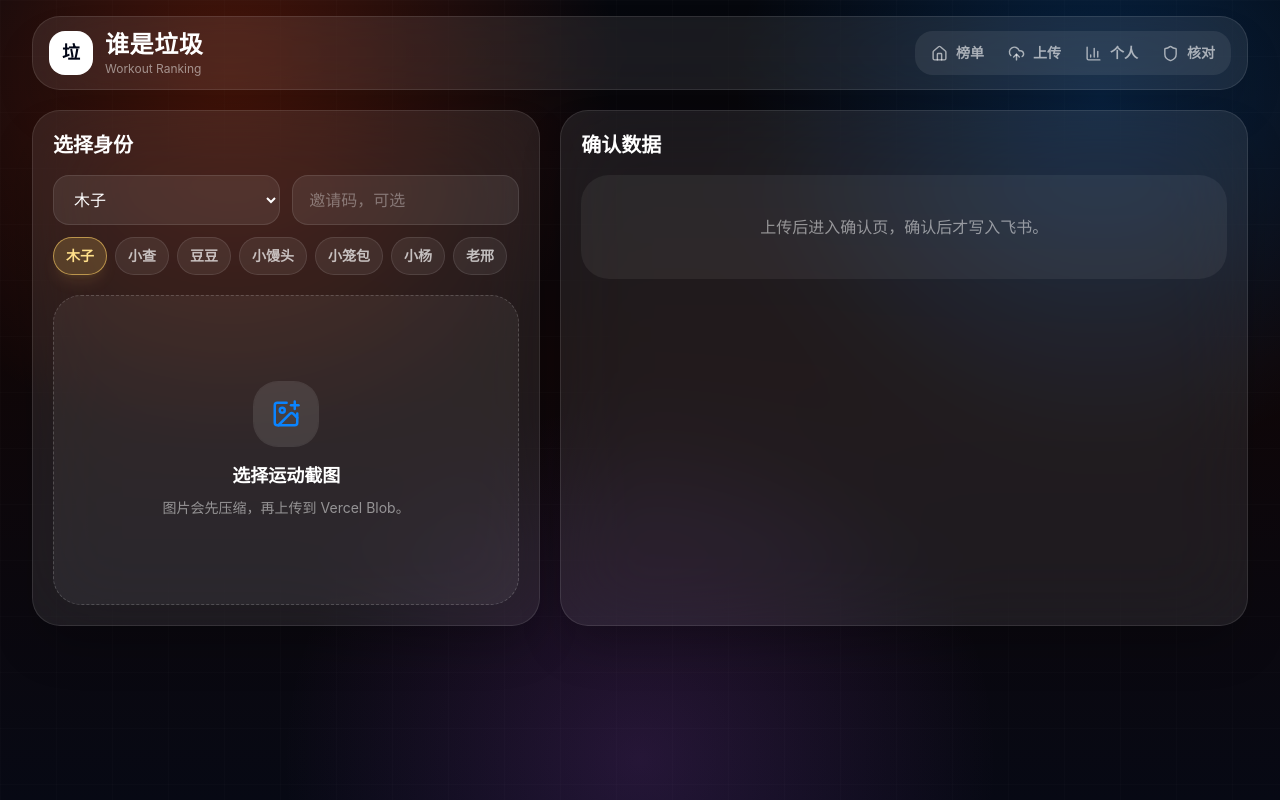
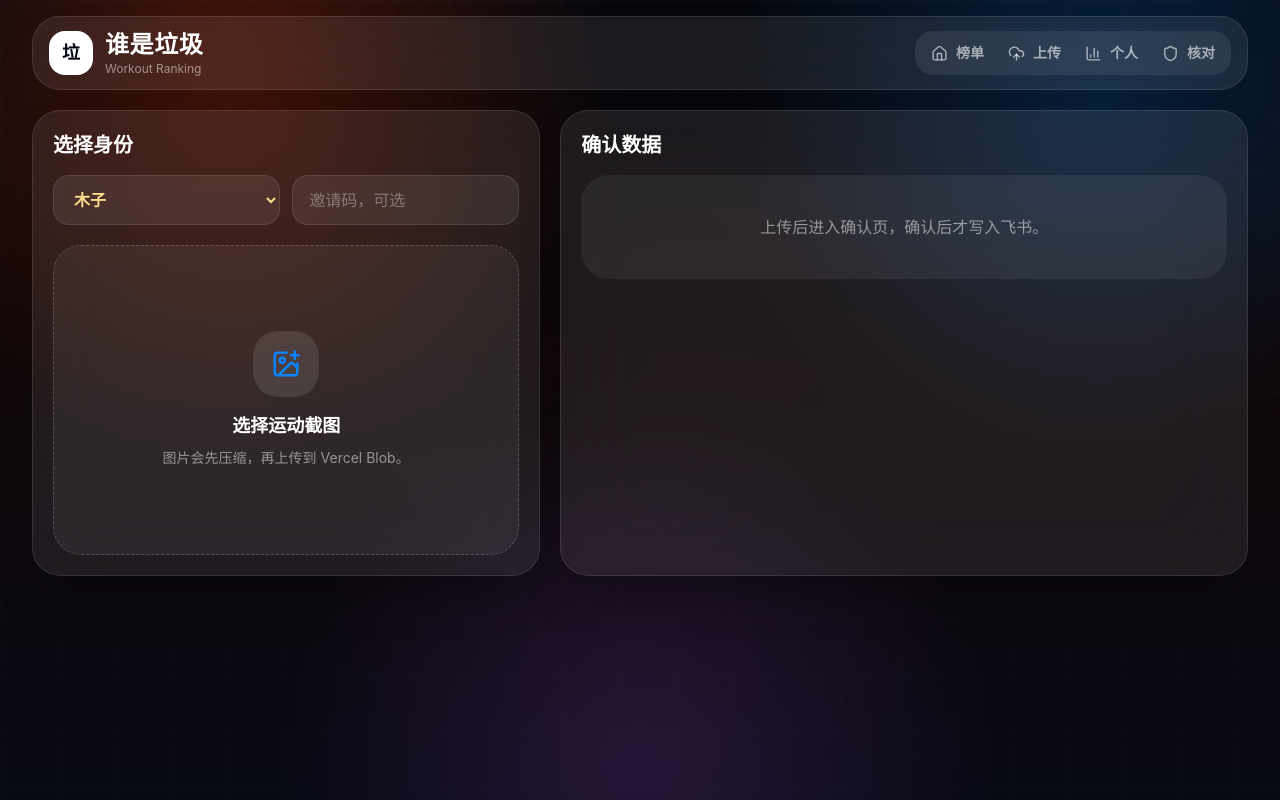
Before and after one commit to loisssss0912/fitness-race, a Next.js app: page /upload in a window 1280 px wide. Built offline with nearby package versions, Linux system fonts and the light colour scheme.

Commit message:
Refine upload user selector styling

```diff
--- a/app/globals.css
+++ b/app/globals.css
@@ -20,6 +20,17 @@ body {
 
   .input {
     @apply w-full rounded-2xl border border-white/10 bg-white/8 px-4 py-3 text-white outline-none transition placeholder:text-white/35 focus:border-ocean focus:ring-4 focus:ring-blue-500/15;
+  }
+
+  .select-gold {
+    color: #ffe08a;
+    font-weight: 900;
+  }
+
+  .select-gold option {
+    background: #17120f;
+    color: #ffd166;
+    font-weight: 800;
   }
 
   .btn-primary {
--- a/app/upload/page.client.tsx
+++ b/app/upload/page.client.tsx
@@ -93,26 +93,10 @@ export default function UploadClient() {
       <section className="panel p-5">
         <h2 className="text-xl font-black">选择身份</h2>
         <div className="mt-4 grid gap-3 sm:grid-cols-2">
-          <select className="input" value={userId} onChange={(event) => pickUser(event.target.value)}>
+          <select className="input select-gold" value={userId} onChange={(event) => pickUser(event.target.value)}>
             {participants.map((item) => <option key={item.user_id} value={item.user_id}>{item.nickname}</option>)}
           </select>
           <input className="input" placeholder="邀请码，可选" value={invite} onChange={(event) => setInvite(event.target.value)} />
-        </div>
-        <div className="mt-3 flex flex-wrap gap-2">
-          {participants.map((item) => (
-            <button
-              key={item.user_id}
-              type="button"
-              onClick={() => pickUser(item.user_id)}
-              className={`rounded-full border px-3 py-2 text-sm font-black transition ${
-                userId === item.user_id
-                  ? 'border-[#ffd166]/60 bg-[#ffd166]/18 text-[#ffe08a] shadow-lg shadow-[#ffd166]/10'
-                  : 'border-white/10 bg-white/7 text-white/70 hover:bg-white/12'
-              }`}
-            >
-              {item.nickname}
-            </button>
-          ))}
         </div>
         <label className="mt-5 flex min-h-[310px] cursor-pointer flex-col items-center justify-center rounded-[28px] border border-dashed border-white/18 bg-white/6 p-6 text-center transition hover:border-blue-400/50 hover:bg-blue-500/8">
           {preview ? <img src={preview} alt="运动截图预览" className="max-h-[360px] rounded-[28px] object-contain shadow-2xl" /> : (
```
